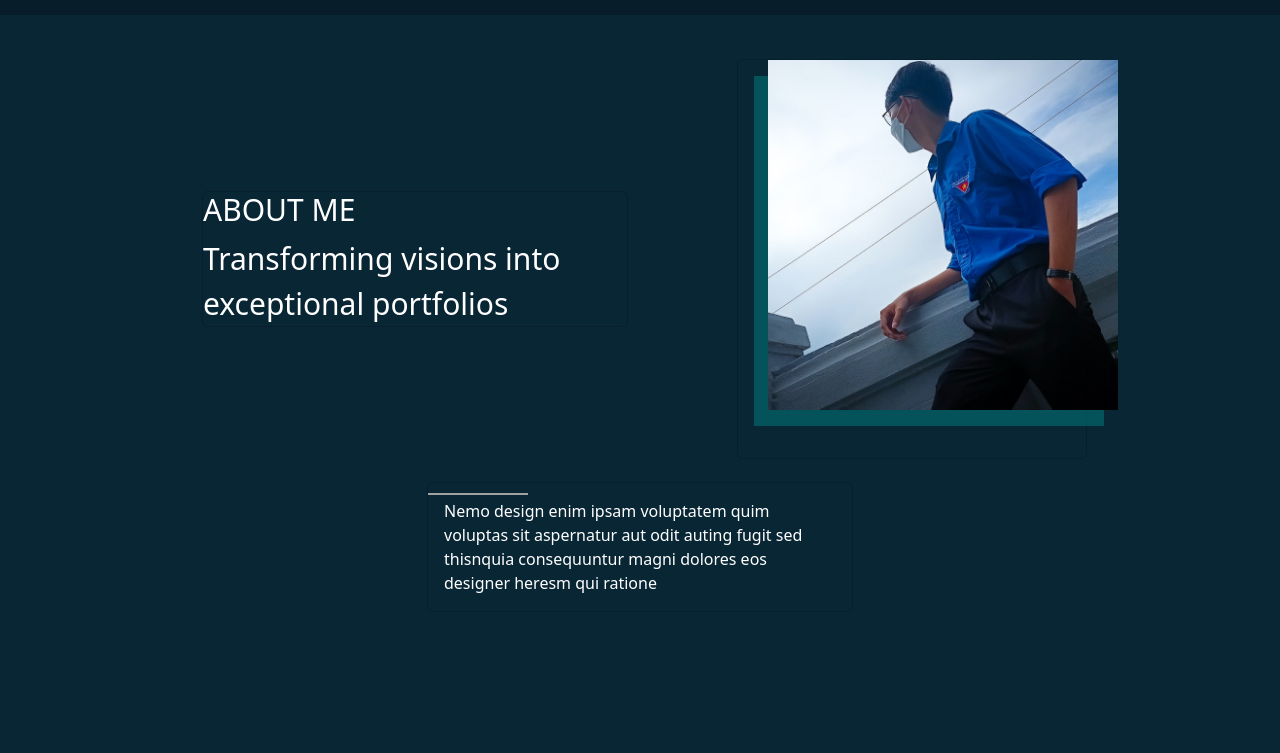
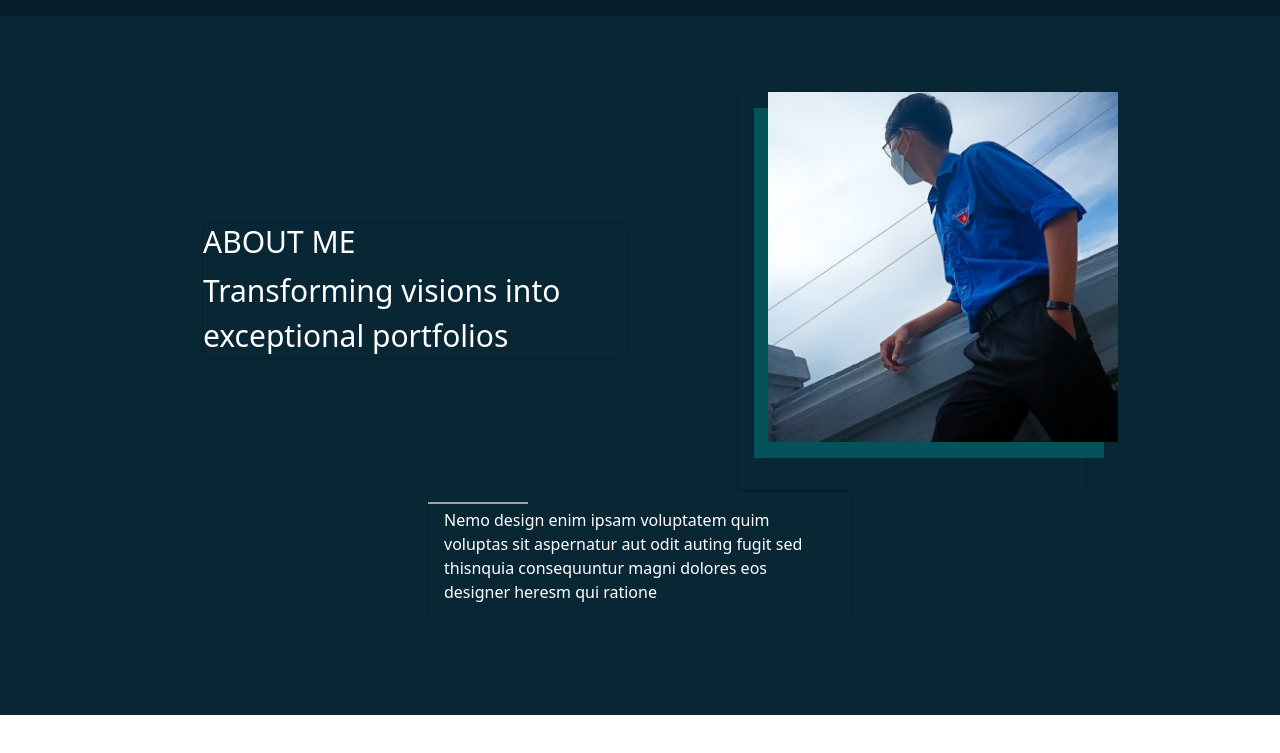
Before and after one commit to Minurte1/Portfolio, a React (Create React App) app: page / in a window 1280 px wide. Shown: the part 1685-2438 px from the top of the page. After the commit the page ends 2400 px from the top, so only its background shows below. Built offline with nearby package versions, Linux system fonts and the light colour scheme.

Commit message:
cap nhat

```diff
--- a/src/AboutUS.css
+++ b/src/AboutUS.css
@@ -1,6 +1,6 @@
 #about {
     width: 100%;
-    height: 800px;
+    height: 700px;
     background-color: #092635;
 }
 
@@ -10,6 +10,8 @@
     display: flex;
     justify-content: center;
     align-items: center;
+    padding-top: 50px;
+
 }
 
 .Container-About-Box {
--- a/src/App.js
+++ b/src/App.js
@@ -14,6 +14,7 @@ import AOS from 'aos';
 import 'aos/dist/aos.css'; // You can also use <link> for styles
 import './ResponsiveDT.css'
 import './ResponsiveTablet.css'
+
 // ..
 AOS.init();
 // Trong tệp src/index.js hoặc tệp nào đó mà bạn sử dụng Bootstrap
@@ -125,6 +126,15 @@ const App = () => {
     setShowMenuPhone(!showMenuPhone);
 
   };
+
+
+  const onButtonClick = () => {
+    const pdfUrl = process.env.PUBLIC_URL + '/CV/CV.pdf';
+    // Mở một cửa sổ mới và tải xuống tệp PDF
+    window.open(pdfUrl);
+  };
+
+  const pdfUrl = process.env.PUBLIC_URL + '/public/CV/CV.pdf';
   return (
     <>
       {/* <Cursor></Cursor> */}
@@ -207,9 +217,9 @@ const App = () => {
             onChange={(e) => setPhone(e.target.value)}
           />
           <br />
-          <button className='NavbarShow-bottom-button' onClick={handleSubmit}>
+          <a className='NavbarShow-bottom-button' onClick={handleSubmit}>
             Submit now
-          </button>
+          </a>
 
         </div>
       </div>
@@ -234,7 +244,7 @@ const App = () => {
               <p className='text-small'>
                 I am a passionate web developer, committed to creating high-quality websites with the best user experience. With extensive knowledge of programming languages and meticulous attention to detail, I specialize in turning complex ideas into powerful and effective web applications.
               </p>
-              <button className='downloadCV'>Download CV <i className="fa-solid fa-download"></i></button>
+              <button className='downloadCV' onClick={onButtonClick}>Download CV <i className="fa-solid fa-download" ></i></button>
             </p>
           </div>
         </div>
```
Also changed, not shown: 1 other file (tests, documents, lock files or other folders).
